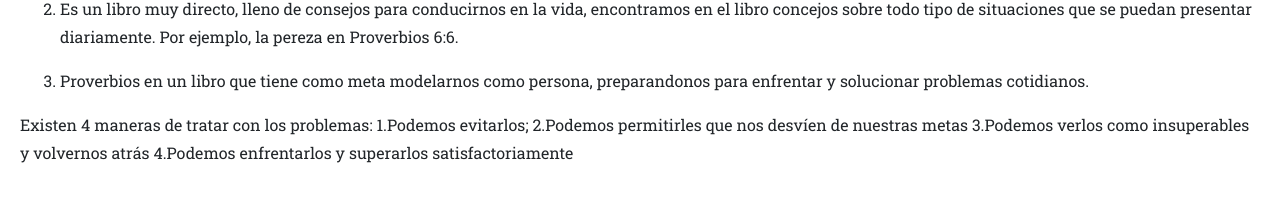
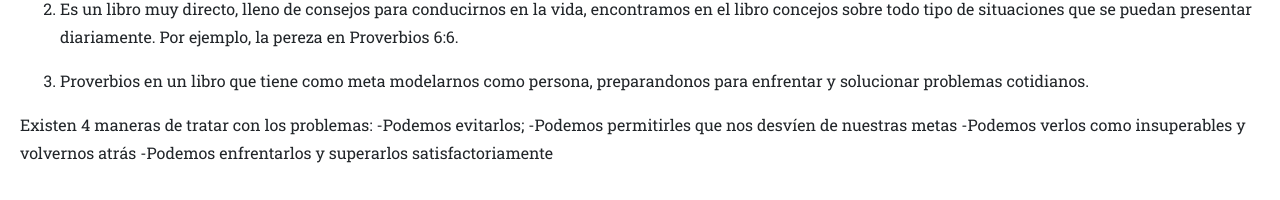
Before and after one commit to Escueladominical/Escueladominical.github.io, a Jekyll site: the page built from _posts/2018-04-14-sabidur-a-vertical-para-la-vida-horizontal.md, in a window 1280 px wide. Shown: the part 1287-1487 px from the top of the page. Built offline with Jekyll 4.4.1, drawn with Linux system fonts in a browser that asks for light colours; some web fonts are replaced.

Commit message:
Update 2018-04-14-sabidur-a-vertical-para-la-vida-horizontal.md

```diff
--- a/_posts/2018-04-14-sabidur-a-vertical-para-la-vida-horizontal.md
+++ b/_posts/2018-04-14-sabidur-a-vertical-para-la-vida-horizontal.md
@@ -29,8 +29,8 @@ Es importante comenzar por definir que es un proverbio; Un proverbio es una orac
 
 3.  Proverbios en un libro que tiene como meta modelarnos como persona, preparandonos para enfrentar y solucionar problemas cotidianos.
 
-> Existen 4 maneras de tratar con los problemas:
-1.Podemos evitarlos;
-2.Podemos permitirles que nos desvíen de nuestras metas
-3.Podemos verlos como insuperables y volvernos atrás
-4.Podemos enfrentarlos y superarlos satisfactoriamente
+Existen 4 maneras de tratar con los problemas:
+-Podemos evitarlos;
+-Podemos permitirles que nos desvíen de nuestras metas
+-Podemos verlos como insuperables y volvernos atrás
+-Podemos enfrentarlos y superarlos satisfactoriamente
```
